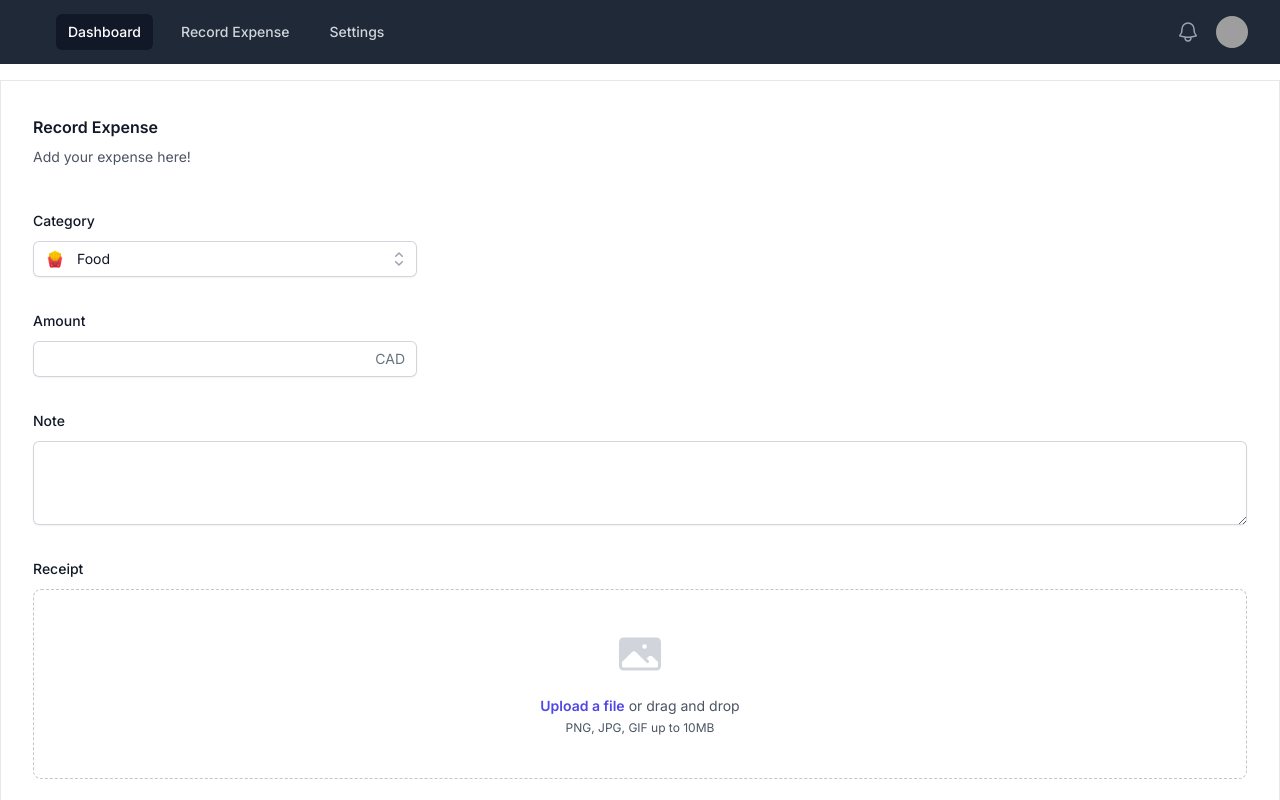
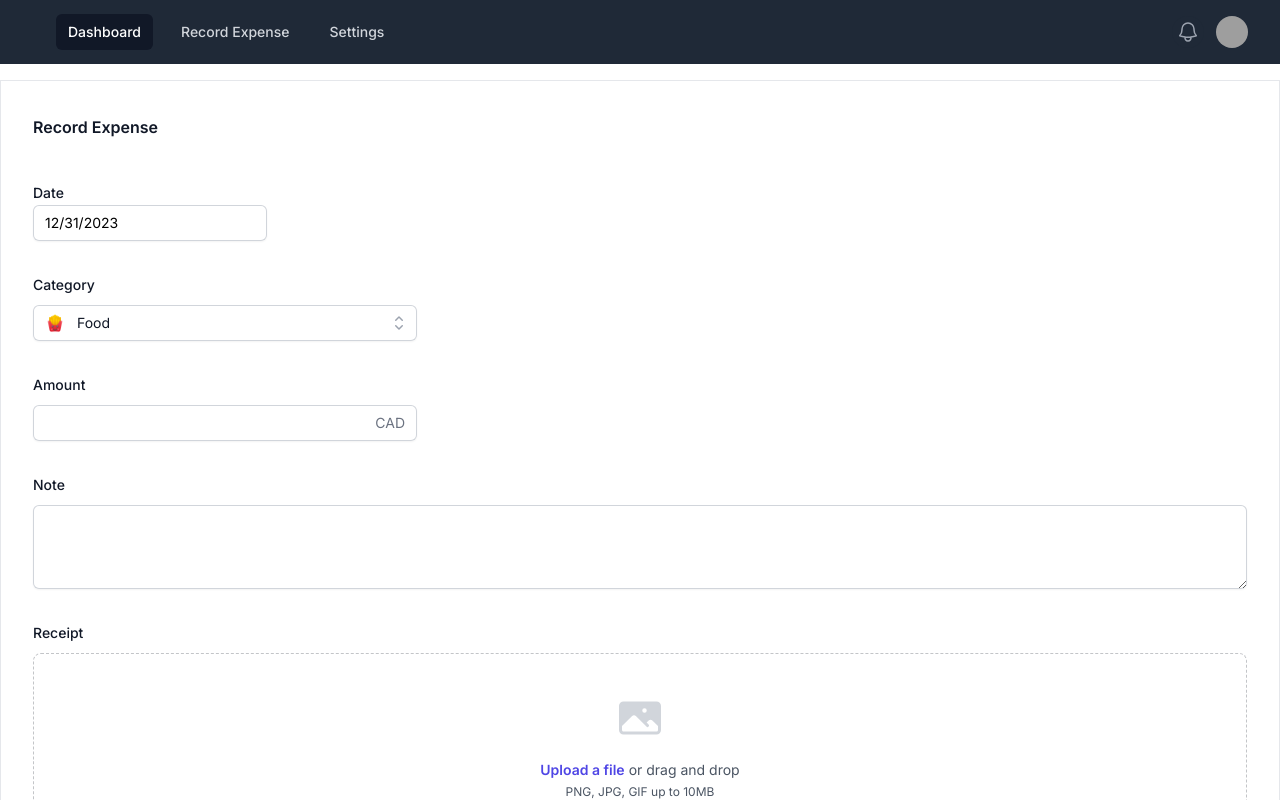
Before and after one commit to andychowhh/expense-tracker, a Next.js app in the folder web/: page /record-expense in a window 1280 px wide. Shown: the top 800 px of the page. Built offline with nearby package versions, Linux system fonts and the light colour scheme; grey boxes are pictures that could not be loaded.

Commit message:
Add datepicker

```diff
--- a/web/app/record-expense/page.tsx
+++ b/web/app/record-expense/page.tsx
@@ -1,5 +1,9 @@
+"use client";
+
 import { PhotoIcon } from "@heroicons/react/24/solid";
 import CategorySelect from "./CategorySelect";
+import DatePicker from "react-datepicker";
+import "react-datepicker/dist/react-datepicker.css";
 
 export default function RecordExpense() {
   return (
@@ -9,11 +13,21 @@ export default function RecordExpense() {
           <h2 className="text-base font-semibold leading-7 text-gray-900">
             Record Expense
           </h2>
-          <p className="mt-1 text-sm leading-6 text-gray-600">
-            Add your expense here!
-          </p>
+          <div className="mt-10 grid grid-cols-1 gap-x-6 gap-y-8 sm:grid-cols-6">
+            <div className="col-span-full">
+              <label
+                htmlFor="date"
+                className="block text-sm font-medium leading-6 text-gray-900"
+              >
+                Date
+              </label>
+              <DatePicker
+                selected={new Date()}
+                onChange={() => {}}
+                className="text-sm border-0 rounded-md px-3 shadow-sm ring-1 ring-inset ring-gray-300 focus-within:ring-2 focus-within:ring-inset focus-within:ring-indigo-600 sm:max-w-md"
+              />
+            </div>
 
-          <div className="mt-10 grid grid-cols-1 gap-x-6 gap-y-8 sm:grid-cols-6">
             <div className="col-span-full">
               <label
                 htmlFor="category"
--- a/web/package.json
+++ b/web/package.json
@@ -14,6 +14,7 @@
     "@tailwindcss/forms": "^0.5.7",
     "next": "14.0.3",
     "react": "^18",
+    "react-datepicker": "^4.25.0",
     "react-dom": "^18"
   },
   "devDependencies": {
```
Also changed, not shown: 1 other file (tests, documents, lock files or other folders).
